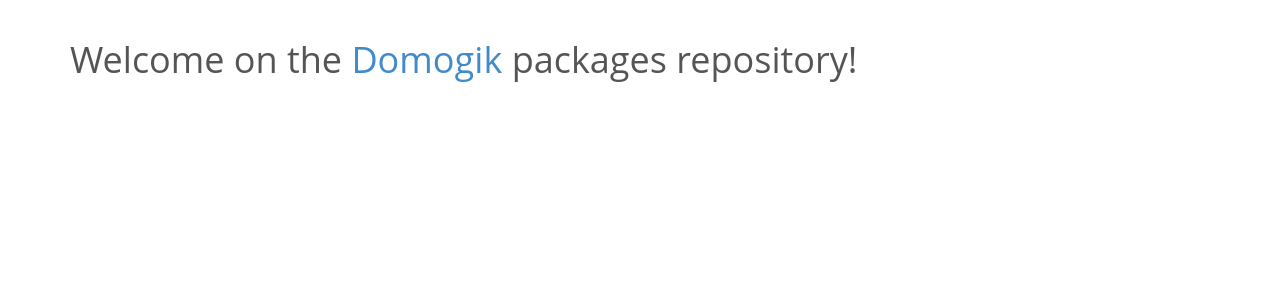
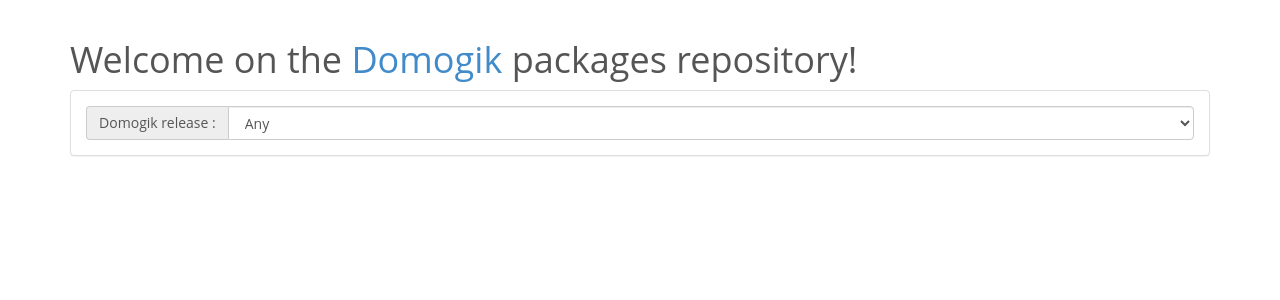
Before and after one commit to fritz-smh/dmgweb_packages, a Python web app: template templates/index.html in a window 1280 px wide. Shown: the part 55-355 px from the top of the page. Run offline with Jinja, Linux system fonts and the light colour scheme; the template is opened without the code that fills it, so the values that code supplies are empty; some libraries are stand-ins or nearby versions.

Commit message:
various improvments

```diff
--- a/templates/index.html
+++ b/templates/index.html
@@ -46,6 +46,10 @@
   padding: 0px;
 }
 
+.form-group {
+  margin-bottom: 0px;
+}
+
 /*** Tags ***/
 
 .tag {
@@ -60,6 +64,11 @@
 h3 {
   margin-top: 0px;
 }
+
+.with-margin {
+  margin-top: 1em;
+}
+
 
 /*** Ribbons ***/
 /* from http://www.cssportal.com/css-ribbon-generator/ */
@@ -162,12 +171,52 @@
 <div class="container">
   <h1>Welcome on the <a href="http://www.domogik.org">Domogik</a> packages repository!</h1>
 
+  <div class="panel panel-default">
+    <div class="panel-body">
+      <div class="input-group">
+        <div class="input-group-addon">{% trans %}Domogik release :{% endtrans %}</div>
+        <select class="form-control" id="domogik_release" name="domogik_release">
+          <option>{% trans %}Any{% endtrans %}</option>
+          {% for rel in domogik_releases %}
+            <option>{{ rel }}</option>
+          {% endfor %}
+        </select>
+      </div>
+    </div>
+  </div>
+  <script type="text/javascript">
+    $('#domogik_release').change(function() {
+      //alert($('#domogik_release').val());
+
+      // First, hide all
+      {% for dmg_release in domogik_releases %}
+        $('.rel-{{ dmg_release | replace(".", "-")}}').hide();
+      {% endfor %}
+      $('.rel-0-4-0').show();
+
+
+      // Then show the good ones
+      var release = $('#domogik_release').val().replace(".", "-");
+      $('.rel-'+release).show();
+      alert("show " + '.rel-'+release);
+    });
+  </script>
+
   <div class="flex-container">
     {% for pkg in packages %}
-    <button class="flex-item package" type="button" data-toggle="modal" data-target="#modal-{{ pkg.type }}-{{ pkg.name }}">
+    <button class="flex-item package
+                   {% for release in pkg.releases %}
+                     {% for dmg_release in domogik_releases %}
+                       {% if dmg_release == release.domogik_min_release %}{% set compliant = 1 %}{% endif %}
+                       rel-{{ dmg_release | replace(".", "-") }}
+                       {% if dmg_release == release.domogik_max_release %}{% set compliant = 0 %}{% endif %}
+                     {% endfor %}
+                   {% endfor %}"
+            type="button" data-toggle="modal" data-target="#modal-{{ pkg.type }}-{{ pkg.name }}">
       <img src="{{ url_for("icons", type=pkg.type, name=pkg.name) }}">
       <div class="title text-center">{{ pkg.type }} {{ pkg.name }}</div>
     </button>
+
 
     <div class="modal fade" id="modal-{{ pkg.type }}-{{ pkg.name }}" tabindex="-1" role="dialog" aria-labelledby="modal-{{ pkg.type }}-{{ pkg.name }}">
       <div class="modal-dialog modal-lg" role="document">
@@ -177,7 +226,6 @@
             <h2 class="modal-title" id="myModalLabel">{{ pkg.type }} {{ pkg.name }}</h2>
           </div>
           <div class="modal-body">
-            TODO : tri par release dec.
             {% for release in pkg.releases %}
               {# Filter on the release status #}
               {% if release.status in ['BETA', 'STABLE'] %}
@@ -221,7 +269,7 @@
                         {% endif %}
                       {% endfor %}
                     </div>
-                  <div>
+                    <div class='with-margin'>
                       {% trans %}Published on {% endtrans %}
                       <em>{{ release.timestamp | datetime }}</em>
                       {% trans %} by {% endtrans %}
@@ -236,7 +284,6 @@
                           </div>
                         </div>
                       </form>
-
                     </div>
                   </div>
                 </div>
--- a/templates/manage_a_package.html
+++ b/templates/manage_a_package.html
@@ -304,6 +304,9 @@
         <div class="panel-heading">
           <h3 class="panel-title">{% trans %}Opened pull requests{% endtrans %}</h3>
         </div>
+        {% if pull_requests|length == 0 %}
+          <div class="panel-body">{% trans %}No pull request opened.{% endtrans %}</div>
+        {% endif %}
         <table class="table">
         {% for pull in pull_requests %}
           <tr><td>{{ pull | safe }}</td></tr>
@@ -322,6 +325,9 @@
             <a class='btn btn-danger' href='{{ new_issue_url}}'>{% trans %}Create a new issue{% endtrans %}</a>
           {% endif %}
         </div>
+        {% if pull_requests|length == 0 %}
+          <div class="panel-body">{% trans %}No issue opened.{% endtrans %}</div>
+        {% endif %}
         <table class="table">
         {% for issue in issues %}
           <tr><td>{{ issue | safe }}</td></tr>
```
Also changed, not shown: common/package.py (+6 -1 lines). Lines whose indentation alone changed are shown as unchanged.
